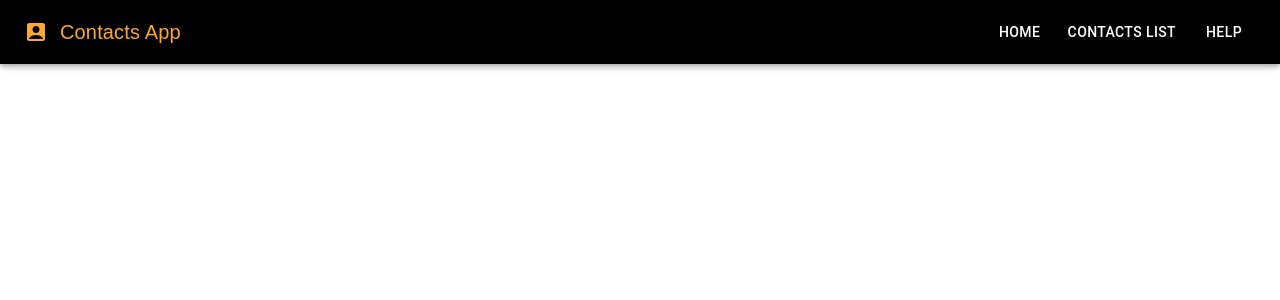
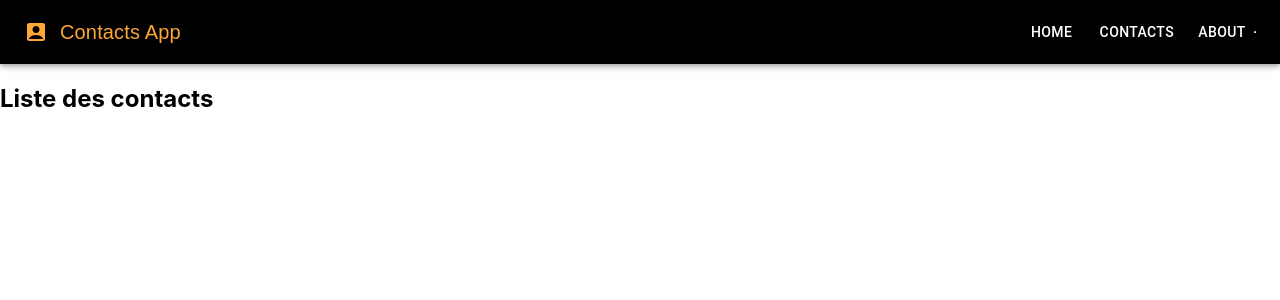
Before and after one commit to nadiaNadia2023/React-App-Crud, a React (Create React App) app: page /Contacts in a window 1280 px wide. Shown: the top 300 px of the page. Built offline with nearby package versions, Linux system fonts and the light colour scheme.

Commit message:
routing cotacts,Home,About

```diff
--- a/package.json
+++ b/package.json
@@ -12,6 +12,7 @@
     "@testing-library/user-event": "^13.5.0",
     "react": "^18.2.0",
     "react-dom": "^18.2.0",
+    "react-router-dom": "^5.3.4",
     "react-scripts": "5.0.1",
     "web-vitals": "^2.1.4"
   },
--- /dev/null
+++ b/src/Components/About.jsx
@@ -0,0 +1,8 @@
+// About.js
+import React from "react";
+
+const About = () => {
+  return <h2>About</h2>;
+};
+
+export default About;
--- /dev/null
+++ b/src/Components/Contacts.jsx
@@ -0,0 +1,8 @@
+// Contact.js
+import React from "react";
+
+const Contacts = () => {
+  return <h2>Liste des contacts</h2>;
+};
+
+export default Contacts;
--- a/src/Components/Navbar/Navbar.jsx
+++ b/src/Components/Navbar/Navbar.jsx
@@ -1,23 +1,58 @@
-import React from 'react'
-import { AppBar,Toolbar,IconButton,Typography, Stack, Button } from '@mui/material'
-import AccountBoxIcon from '@mui/icons-material/AccountBox';
+import React from "react";
+import {
+  AppBar,
+  Toolbar,
+  IconButton,
+  Typography,
+  Stack,
+  Button,
+} from "@mui/material";
+import AccountBoxIcon from "@mui/icons-material/AccountBox";
+import About from "../About";
+import Contacts from "../Contacts";
+import App from "../../App";
+import { ReactDOM } from "react";
+import { BrowserRouter as Router, Route, Switch, Link } from "react-router-dom";
 
 export default function Navbar() {
   return (
-    <>
-      <AppBar position='static' sx={{ backgroundColor: 'black' }}>
-          <Toolbar color='action'>
-              <IconButton  size='large' edge='start' sx={{ color: '#ffa733'}}  aria-label='logo'>
-                    <AccountBoxIcon  />
-              </IconButton>
-              <Typography sx={{flexGrow:1 , color: '#ffa733',fontFamily: 'Arial, sans-serif'}} variant='h6'>Contacts App</Typography>
-              <Stack direction='row' spacing={1}>
-                  <Button sx={{ color: 'white' }}>Home</Button>
-                  <Button sx={{ color: 'white' }}>Contacts List</Button>
-                  <Button sx={{ color: 'white' }}>Help</Button>
-              </Stack>
-          </Toolbar>
-      </AppBar>
-  </>
-  )
+    <AppBar position="static" sx={{ backgroundColor: "black" }}>
+      <Toolbar color="action">
+        <IconButton
+          size="large"
+          edge="start"
+          sx={{ color: "#ffa733" }}
+          aria-label="logo"
+        >
+          <AccountBoxIcon />
+        </IconButton>
+        <Typography
+          sx={{
+            flexGrow: 1,
+            color: "#ffa733",
+            fontFamily: "Arial, sans-serif",
+          }}
+          variant="h6"
+        >
+          Contacts App
+        </Typography>
+
+        <Stack direction="row" spacing={1}>
+          <Link to="/">
+            {" "}
+            <Button sx={{ color: "white" }}>Home</Button>
+          </Link>
+          <Link to="/Contacts">
+            {" "}
+            <Button sx={{ color: "white" }}>Contacts</Button>
+          </Link>
+          <Link to="/About">
+            {" "}
+            <Button sx={{ color: "white" }}>About</Button>
+          </Link>
+        </Stack>
+        <hr />
+      </Toolbar>
+    </AppBar>
+  );
 }
--- a/src/index.js
+++ b/src/index.js
@@ -1,13 +1,23 @@
-import React from 'react';
-import ReactDOM from 'react-dom/client';
-import './index.css';
-import App from './App';
-import reportWebVitals from './reportWebVitals';
+import React from "react";
+import ReactDOM from "react-dom/client";
+import "./index.css";
+import App from "./App";
+import reportWebVitals from "./reportWebVitals";
+import Navbar from "./Components/Navbar/Navbar";
+import About from "./Components/About";
+import Contacts from "./Components/Contacts";
+import { BrowserRouter as Router, Route, Switch } from "react-router-dom";
 
-const root = ReactDOM.createRoot(document.getElementById('root'));
+const root = ReactDOM.createRoot(document.getElementById("root"));
 root.render(
   <React.StrictMode>
-    <App />
+    <Router>
+      <App />
+      <Switch>
+        <Route path="/About" component={About} />
+        <Route path="/Contacts" component={Contacts} />
+      </Switch>
+    </Router>
   </React.StrictMode>
 );
 
```
Also changed, not shown: src/App.js (+7 -4 lines), 1 other file (tests, documents, lock files or other folders).
